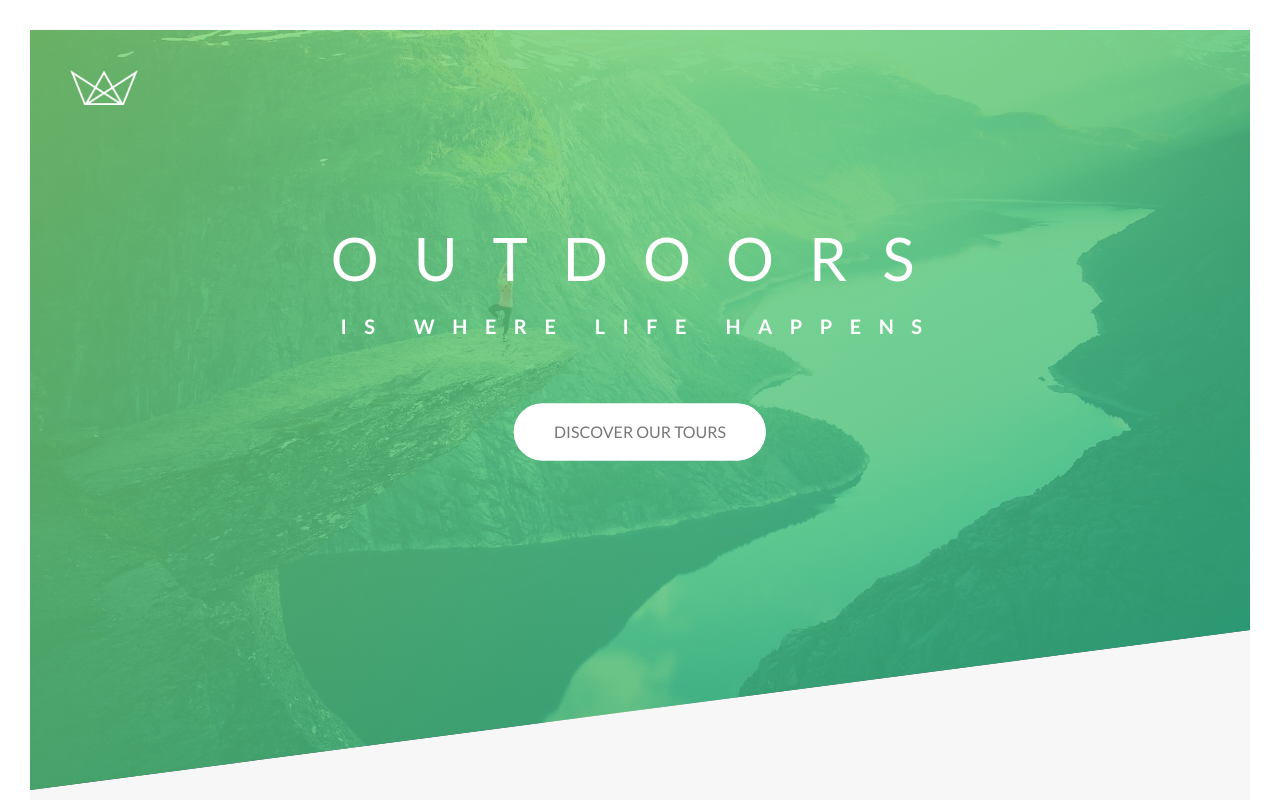
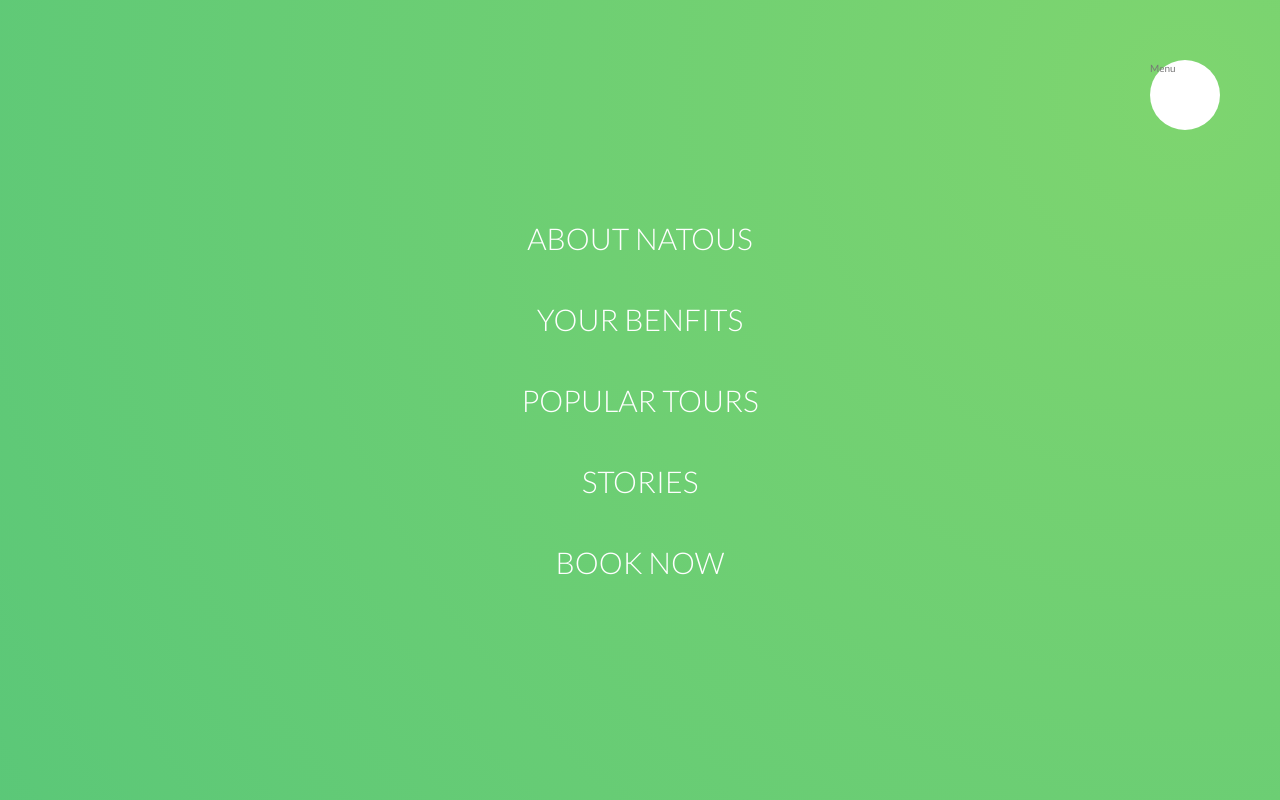
Before and after one commit to justbenya/outdoors-project, a website: page index.html in a window 1280 px wide. Shown: the top 800 px of the page. Drawn offline with Linux system fonts and the light colour scheme.

Commit message:
Начальная стилизация навигации плюс анимация.

```diff
--- a/index.html
+++ b/index.html
@@ -13,6 +13,24 @@
   <title>Natours | Exciting tours for adventurous people</title>
 </head>
 <body>
+
+  <div class="navigation">
+    <input type="checkbox" class="navigation__checkbox" id="navi-toggle">
+    <label for="navi-toggle" class="navigation__button">Menu</label>
+
+    <div class="navigation__background">&nbsp;</div>
+
+    <nav class="navigation__nav">
+      <ul class="navigation__list">
+        <li class="navigation__item"><a href="#" class="navigation__link">About Natous</a></li>
+        <li class="navigation__item"><a href="#" class="navigation__link">Your benfits</a></li>
+        <li class="navigation__item"><a href="#" class="navigation__link">Popular tours</a></li>
+        <li class="navigation__item"><a href="#" class="navigation__link">Stories</a></li>
+        <li class="navigation__item"><a href="#" class="navigation__link">Book now</a></li>
+      </ul>
+    </nav>
+  </div>
+
   <header class="header">
     <div class="header__logo-box">
       <img src="img/logo-white.png" alt="Logo" class="header__logo">
--- /dev/null
+++ b/sass/layout/navigation.scss
@@ -0,0 +1,76 @@
+.navigation {
+
+  &__checkbox {
+    display: none;
+  }
+
+  &__button {
+    position: fixed;
+    top: 6rem;
+    right: 6rem;
+    height: 7rem;
+    width: 7rem;
+    background-color: $color-white;
+    border-radius: 50%;
+    z-index: 20;
+  }
+
+  &__background {
+    position: fixed;
+    top: 6.5rem;
+    right: 6.5rem;
+    height: 6rem;
+    width: 6rem;
+    border-radius: 50%;
+    background-image: radial-gradient($color-primary-light, $color-primary-dark);
+    z-index: 10;
+
+    transform: scale(80);
+  }
+
+  &__nav {
+    position: fixed;
+    top: 0;
+    right: 0;
+    height: 100vh;
+    width: 100%;
+    z-index: 15;
+  }
+
+  &__list {
+    position: absolute;
+    top: 50%;
+    left: 50%;
+    transform: translate(-50%, -50%);
+    list-style: none;
+    text-align: center;
+  }
+
+  &__item {
+    margin: 1rem;
+  }
+
+  &__link {
+    &:link,
+    &:visited {
+      display: inline-block;
+      padding: 1rem 2rem;
+      font-size: 3rem;
+      font-weight: 300;
+      color: $color-white;
+      text-transform: uppercase;
+      text-decoration: none;
+      background-image: linear-gradient(120deg, transparent 0%, transparent 50%, $color-white 50%);
+      background-size: 230%;
+      transition: all .4s;
+    }
+
+    &:hover,
+    &:active {
+      background-position: 100%;
+      color: $color-primary;
+      transform: translateX(1rem);
+    }
+
+  }
+}
--- a/sass/main.scss
+++ b/sass/main.scss
@@ -18,5 +18,6 @@
 @import "layout/header";
 @import "layout/grid";
 @import "layout/footer";
+@import "layout/navigation";
 
 @import "pages/home";
```
Also changed, not shown: css/main.css, sass/base/animations.scss (renamed from sass/base/_animations.scss), sass/base/base.scss (renamed from sass/base/_base.scss), sass/base/typography.scss (renamed from sass/base/_typography.scss), 1 other file.
